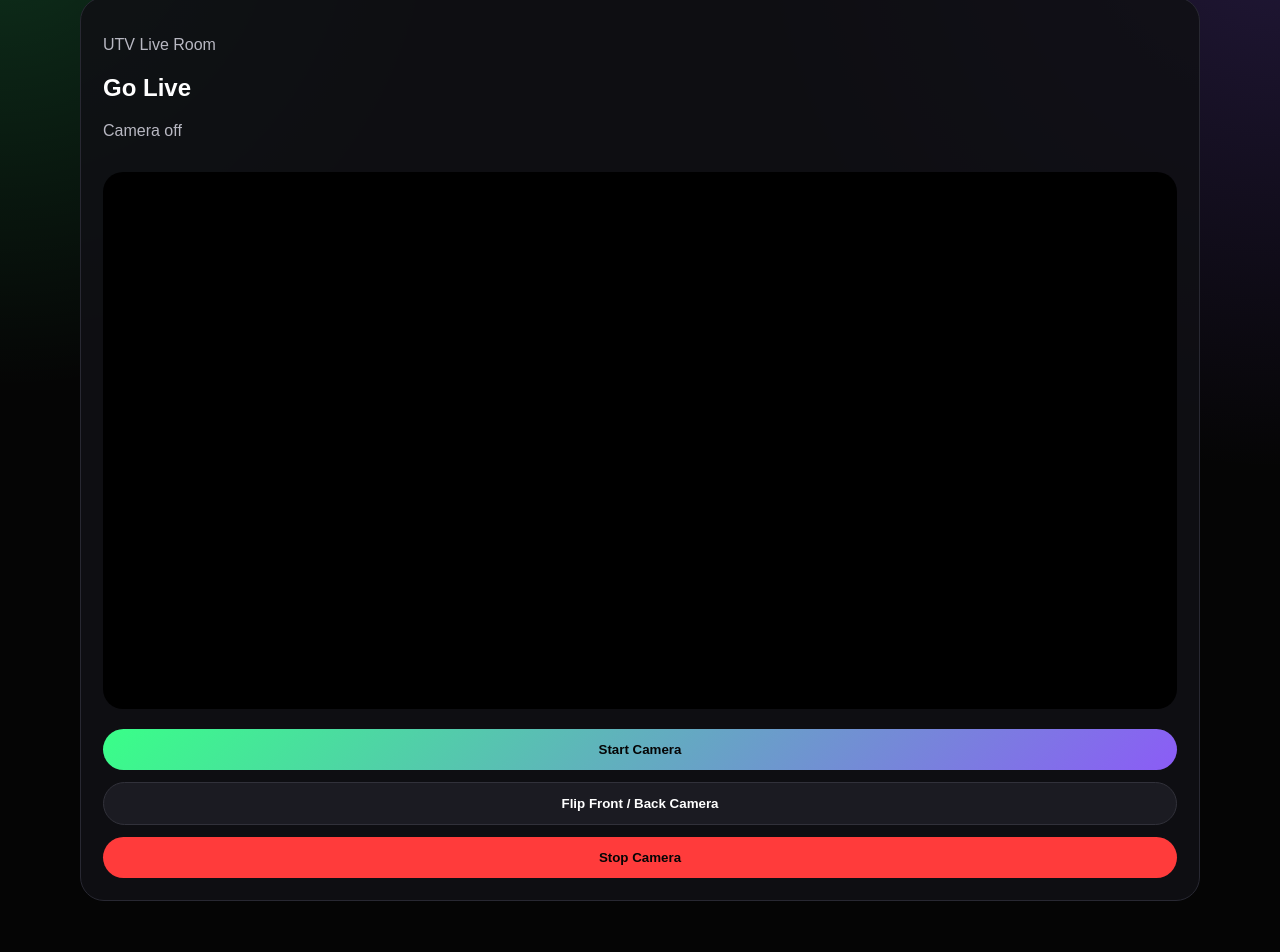
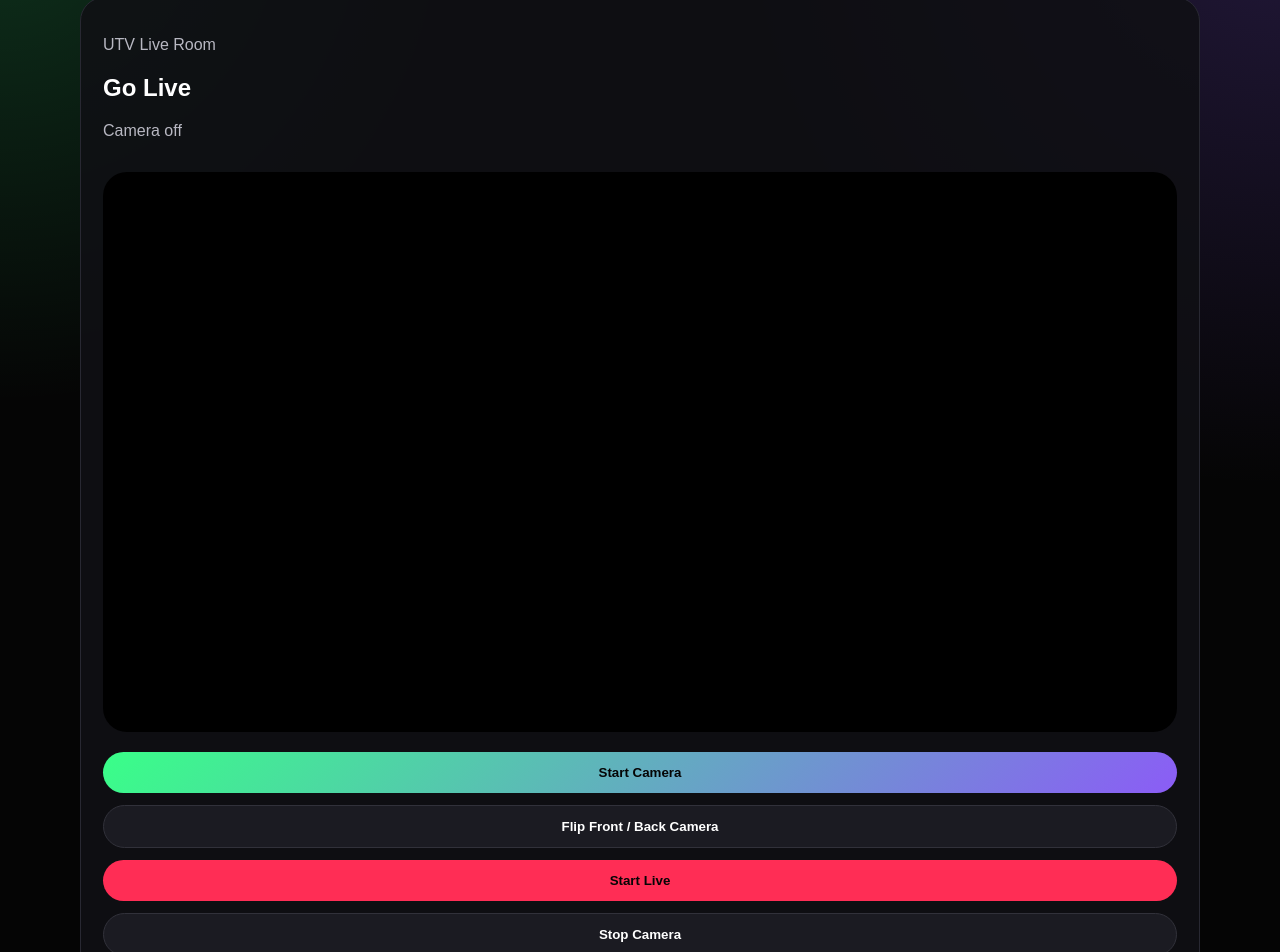
Before and after one commit to luchibagz-prog/utv-network-app, a Next.js app: page /live-room in a window 1280 px wide. Shown: the part 99-1051 px from the top of the page. Before the commit the page ends 1000 px from the top, so only its background shows below. Built offline with nearby package versions, Linux system fonts and the light colour scheme.

Commit message:
Upgrade live room controls

```diff
--- a/app/live-room/page.tsx
+++ b/app/live-room/page.tsx
@@ -9,6 +9,7 @@ export default function LiveRoomPage() {
 
   const [cameraFacing, setCameraFacing] = useState<"user" | "environment">("user");
   const [isCameraOn, setIsCameraOn] = useState(false);
+  const [isLive, setIsLive] = useState(false);
   const [status, setStatus] = useState("Camera off");
 
   async function startCamera(facing: "user" | "environment" = cameraFacing) {
@@ -18,20 +19,27 @@ export default function LiveRoomPage() {
       const stream = await navigator.mediaDevices.getUserMedia({
         video: {
           facingMode: facing,
+          width: { ideal: 1280 },
+          height: { ideal: 720 },
         },
-        audio: true,
+        audio: {
+          echoCancellation: true,
+          noiseSuppression: true,
+          autoGainControl: true,
+        },
       });
 
       streamRef.current = stream;
 
       if (videoRef.current) {
         videoRef.current.srcObject = stream;
+        await videoRef.current.play();
       }
 
       setCameraFacing(facing);
       setIsCameraOn(true);
-      setStatus(facing === "user" ? "Front camera live" : "Back camera live");
-    } catch (err) {
+      setStatus(facing === "user" ? "Front camera ready" : "Back camera ready");
+    } catch {
       setStatus("Camera blocked. Allow camera/mic permissions.");
     }
   }
@@ -47,6 +55,7 @@ export default function LiveRoomPage() {
     }
 
     setIsCameraOn(false);
+    setIsLive(false);
     setStatus("Camera off");
   }
 
@@ -55,10 +64,22 @@ export default function LiveRoomPage() {
     await startCamera(nextFacing);
   }
 
+  async function startLive() {
+    if (!isCameraOn) {
+      await startCamera();
+    }
+
+    setIsLive(true);
+    setStatus("You are LIVE on UTV");
+  }
+
+  function endLive() {
+    setIsLive(false);
+    setStatus("Live ended. Camera still ready.");
+  }
+
   useEffect(() => {
-    return () => {
-      stopCamera();
-    };
+    return () => stopCamera();
   }, []);
 
   return (
@@ -67,8 +88,17 @@ export default function LiveRoomPage() {
 
       <section className="card" style={{ marginTop: 24 }}>
         <p style={{ color: "var(--muted)" }}>UTV Live Room</p>
+
         <h1>Go Live</h1>
-        <p style={{ color: "var(--muted)" }}>{status}</p>
+
+        <p
+          style={{
+            color: isLive ? "#39ff88" : "var(--muted)",
+            fontWeight: isLive ? "bold" : "normal",
+          }}
+        >
+          {isLive ? "● LIVE NOW" : status}
+        </p>
 
         <video
           ref={videoRef}
@@ -77,11 +107,13 @@ export default function LiveRoomPage() {
           muted
           style={{
             width: "100%",
-            minHeight: 360,
+            aspectRatio: "9 / 16",
+            maxHeight: "70vh",
             background: "#000",
-            borderRadius: 20,
+            borderRadius: 24,
             objectFit: "cover",
             marginTop: 16,
+            transform: cameraFacing === "user" ? "scaleX(-1)" : "none",
           }}
         />
 
@@ -102,14 +134,36 @@ export default function LiveRoomPage() {
           Flip Front / Back Camera
         </button>
 
+        {!isLive ? (
+          <button
+            className="btn"
+            onClick={startLive}
+            style={{
+              width: "100%",
+              marginTop: 12,
+              background: "#ff2d55",
+            }}
+          >
+            Start Live
+          </button>
+        ) : (
+          <button
+            className="btn"
+            onClick={endLive}
+            style={{
+              width: "100%",
+              marginTop: 12,
+              background: "#ff3b3b",
+            }}
+          >
+            End Live
+          </button>
+        )}
+
         <button
-          className="btn"
+          className="btn secondary"
           onClick={stopCamera}
-          style={{
-            width: "100%",
-            marginTop: 12,
-            background: "#ff3b3b",
-          }}
+          style={{ width: "100%", marginTop: 12 }}
         >
           Stop Camera
         </button>
```
